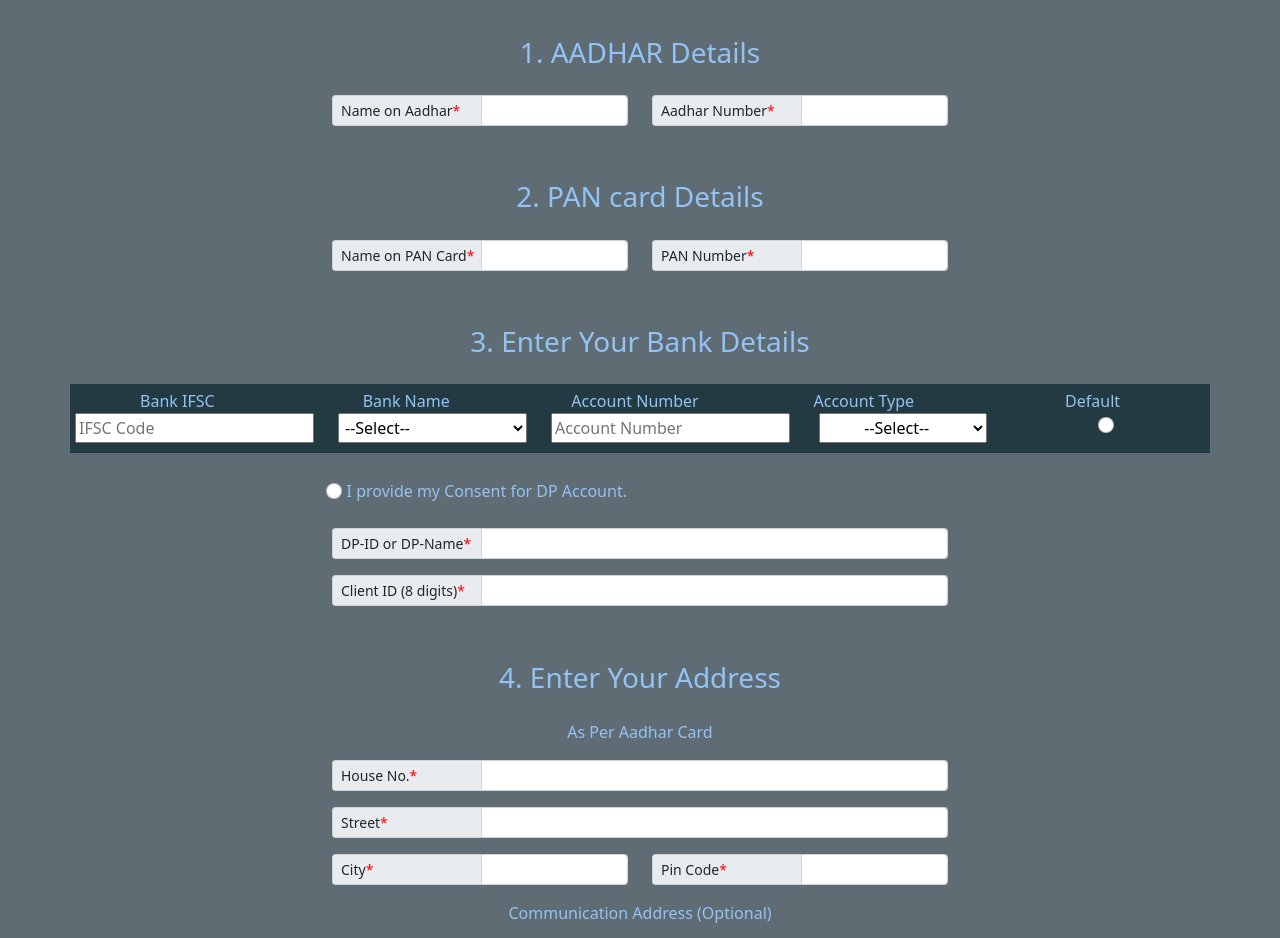
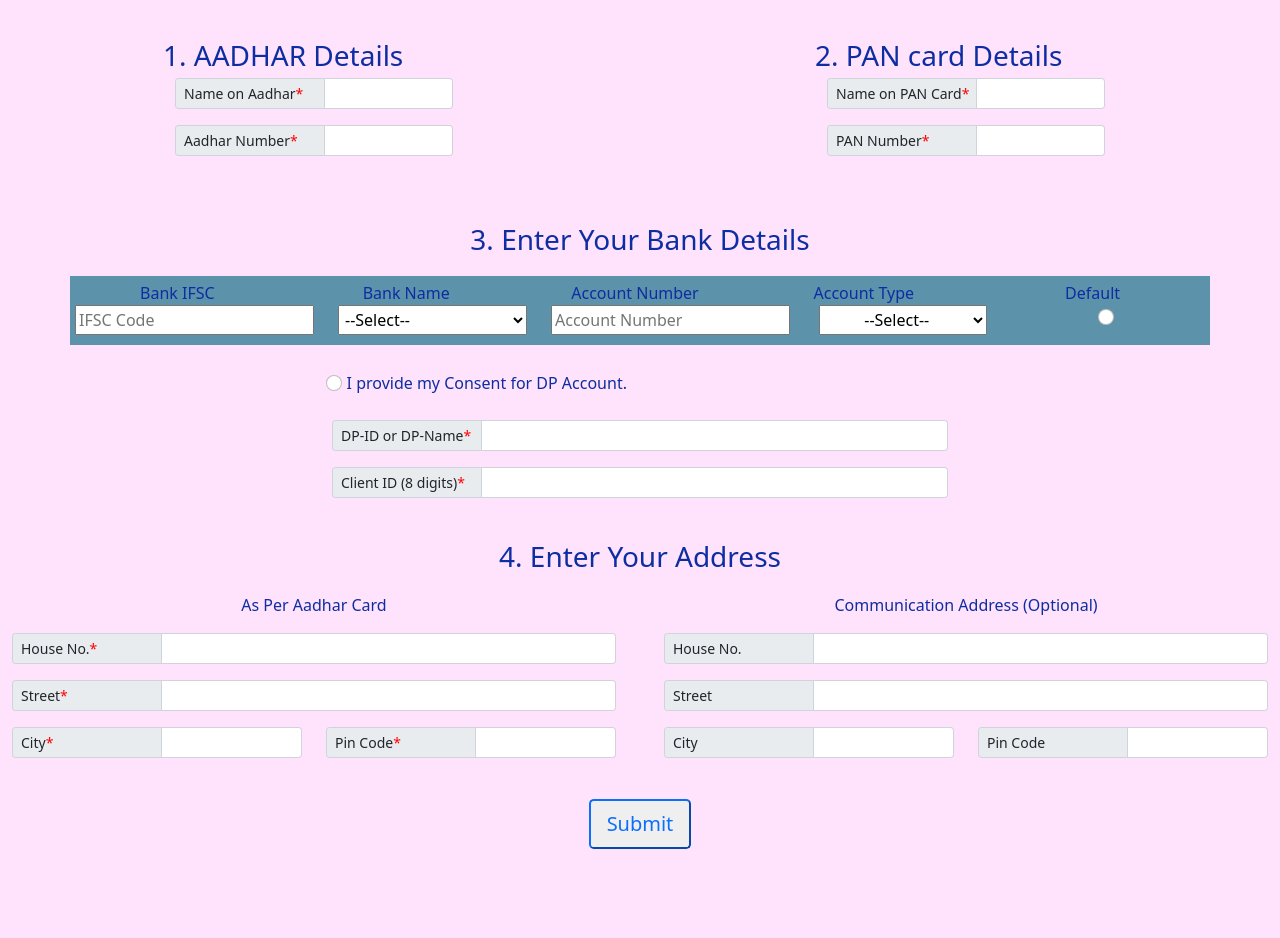
Before and after one commit to TarunDharmashya/BondIndia_Project, a plain HTML site: page index.html in a window 1280 px wide. Shown: the part 121-1059 px from the top of the page. After the commit the page ends 1009 px from the top, so only its background shows below. Drawn offline with nearby package versions, Linux system fonts and the light colour scheme.

Commit message:
updated overview

```diff
--- a/index.html
+++ b/index.html
@@ -9,10 +9,12 @@
   <body>
     <h1>KYC Form</h1>
     <p>(<span class="star">*</span>) are compulsory.</p>
-    <div class="section1">
+    <div class="row">
+
+    <div class="section1 col-sm-3">
       <h3>1. AADHAR Details</h3>
       <form class="Aadhar" action="index.html" method="post">
-        <div class="row" style="width:50%; margin: auto;">
+        <div class="row" style=" margin: auto;">
         <div class="input-group input-group-sm mb-3 col-sm" >
           <span class="input-group-text" style="width:150px;" id="inputGroup-sizing-sm">Name on Aadhar <span class="star">*</span> </span>
           <input type="text" class="form-control" aria-label="Sizing example input" aria-describedby="inputGroup-sizing-sm">
@@ -25,10 +27,10 @@
       </form>
     </div>
 
-    <div class="section2">
+    <div class="section2 col-sm-3">
       <h3>2. PAN card Details</h3>
       <form class="PanCard" action="index.html" method="post">
-        <div class="row" style="width:50%; margin: auto;">
+        <div class="row" style=" margin: auto;">
         <div class="input-group input-group-sm mb-3 col-sm" >
           <span class="input-group-text" style="width:150px;"  id="inputGroup-sizing-sm">Name on PAN Card <span class="star">*</span> </span>
           <input type="text" class="form-control" aria-label="Sizing example input" aria-describedby="inputGroup-sizing-sm">
@@ -41,6 +43,7 @@
       </form>
 
     </div>
+  </div>
     <div class="section3">
       <h3>3. Enter Your Bank Details</h3>
       <div class="container">
@@ -113,8 +116,10 @@
 
     <div class="section4">
       <h3>4. Enter Your Address</h3>
+      <div class="row">
+        <div class="col-sm-6">
       <p>As Per Aadhar Card</p>
-      <form class="Address row" style="width:50%; margin: auto;" action="index.html" method="post">
+      <form class="Address row" style=" margin: auto;" action="index.html" method="post">
         <div class="input-group input-group-sm mb-3 col-sm-3" >
           <span class="input-group-text" style="width:150px;"  id="inputGroup-sizing-sm">House No. <span class="star">*</span> </span>
           <input type="text" class="form-control" aria-label="Sizing example input" aria-describedby="inputGroup-sizing-sm">
@@ -132,9 +137,11 @@
           <input type="text" class="form-control" aria-label="Sizing example input" aria-describedby="inputGroup-sizing-sm">
         </div>
       </form>
+      </div>
 
+      <div class="col-sm-6">
       <p>Communication Address (Optional)</p>
-      <form class="Address row" style="width:50%; margin: auto;" action="index.html" method="post">
+      <form class="Address row" style=" margin: auto;" action="index.html" method="post">
         <div class="input-group input-group-sm mb-3 col-sm-3" >
           <span class="input-group-text" style="width:150px;"  id="inputGroup-sizing-sm">House No. </span>
           <input type="text" class="form-control" aria-label="Sizing example input" aria-describedby="inputGroup-sizing-sm">
@@ -152,11 +159,13 @@
           <input type="text" class="form-control" aria-label="Sizing example input" aria-describedby="inputGroup-sizing-sm">
         </div>
       </form>
+      </div>
+      </div>
     </div>
 
 
     <div class="btn-group" role="group" aria-label="Basic mixed styles example">
-      <a href="success.html"><button type="button" class="btn btn-primary">Submit</button></a>
+      <a href="success.html"><button type="button" class="btn-lg btn-outline-primary">Submit</button></a>
     </div>
 
     <script src="index.js" charset="utf-8"></script>
--- a/styles.css
+++ b/styles.css
@@ -1,6 +1,6 @@
 body{
-  background-color: rgb(28 47 56 / 70%);
-  color: rgb(147 195 245);
+  background-color: rgb(255 162 245 / 31%);
+  color: rgb(13 45 162);
   text-align: center;
   margin: 3% auto;
 }
@@ -14,14 +14,20 @@ body{
   padding: 2px 40px;
 }
 .container{
-  background-color:rgb(30 53 62 / 90%);
+  background-color:rgb(76 138 162 / 90%);
   padding: 5px 15px 10px 5px;
 }
 .section1,.section2,.section3,.section4{
-  margin: 3% auto;
+  margin: 2% auto;
+}
+.section1,.section2{
+  text-align: left;
+}
+.aligncen{
+  text-align: center;
 }
 h3{
-  margin-bottom: 2%;
+  margin-bottom: 1.5%;
 }
 .left-align{
   text-align: left;
```
Also changed, not shown: success.html (+3 -3 lines).
